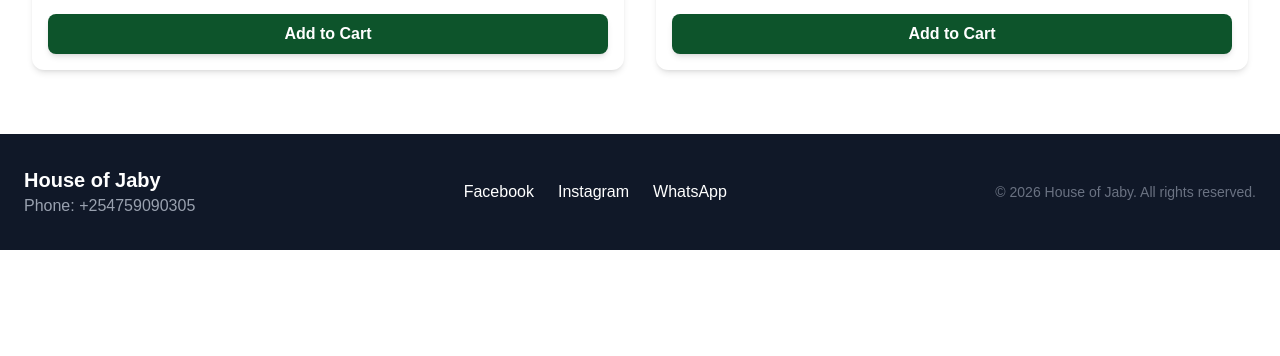
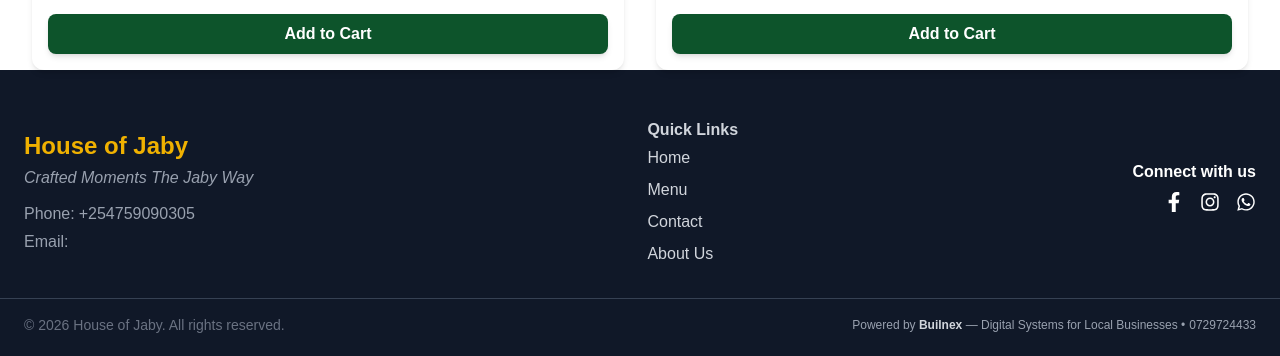
Before and after one commit to joek-yo/whatsapp-ordering-system, a Next.js app: page / in a window 1280 px wide. Shown: the part 2454-2810 px from the top of the page. Before the commit the page ends 2704 px from the top, so only its background shows below. Built offline with nearby package versions, Linux system fonts and the light colour scheme.

Commit message:
Launch version

```diff
--- a/src/app/components/Footer.tsx
+++ b/src/app/components/Footer.tsx
@@ -2,33 +2,92 @@
 
 import React from "react";
 import { getBusinessData } from "@/lib/getBusinessData";
+import { FaFacebookF, FaInstagram, FaWhatsapp } from "react-icons/fa";
 
 const Footer: React.FC = () => {
   const business = getBusinessData();
 
   return (
-    <footer className="bg-gray-900 text-white mt-16">
-      <div className="max-w-7xl mx-auto px-6 py-8 flex flex-col md:flex-row justify-between items-center">
+    <footer className="bg-gray-900 text-white pt-12 pb-6">
+      <div className="max-w-7xl mx-auto px-6 flex flex-col md:flex-row justify-between items-center gap-8">
 
-        {/* Business Info */}
-        <div className="mb-4 md:mb-0 text-center md:text-left">
-          <h3 className="text-xl font-bold">{business.name}</h3>
+        {/* Client Business Info + Slogan */}
+        <div className="flex flex-col items-center md:items-start text-center md:text-left">
+          <h3 className="text-2xl font-bold text-yellow-500 mb-1">{business.name}</h3>
+          <p className="text-gray-400 italic mb-3">Crafted Moments The Jaby Way</p>
+
+          <p className="text-gray-400 mb-1">
+            Phone:
+            <a href={`tel:${business.phone}`} className="hover:text-yellow-500 ml-1">
+              {business.phone}
+            </a>
+          </p>
+
           <p className="text-gray-400">
-            Phone: <a href={`tel:${business.phone}`} className="hover:text-yellow-500">{business.phone}</a>
+            Email:
+            <a
+              href={`mailto:${business.email}`}
+              className="hover:text-yellow-500 ml-1"
+            >
+              {business.email}
+            </a>
           </p>
         </div>
 
-        {/* Social Links */}
-        <div className="flex space-x-6">
-          <a href="#" className="hover:text-yellow-500 transition-colors">Facebook</a>
-          <a href="#" className="hover:text-yellow-500 transition-colors">Instagram</a>
-          <a href="#" className="hover:text-yellow-500 transition-colors">WhatsApp</a>
+        {/* Quick Links */}
+        <div className="flex flex-col space-y-2 text-gray-300">
+          <span className="font-semibold mb-1">Quick Links</span>
+          <a href="/" className="hover:text-yellow-500 transition">Home</a>
+          <a href="/menu" className="hover:text-yellow-500 transition">Menu</a>
+          <a href="/contact" className="hover:text-yellow-500 transition">Contact</a>
+          <a href="#" className="hover:text-yellow-500 transition">About Us</a>
         </div>
 
+        {/* Social Links */}
+        <div className="flex flex-col items-center md:items-end">
+          <span className="font-semibold mb-2">Connect with us</span>
+
+          <div className="flex space-x-4 mb-3">
+            <a href="#" className="hover:text-yellow-500 transition">
+              <FaFacebookF size={20} />
+            </a>
+
+            <a href="#" className="hover:text-yellow-500 transition">
+              <FaInstagram size={20} />
+            </a>
+
+            <a
+              href={`https://wa.me/${business.phone}`}
+              className="hover:text-yellow-500 transition"
+            >
+              <FaWhatsapp size={20} />
+            </a>
+          </div>
+        </div>
+      </div>
+
+      {/* Divider */}
+      <div className="border-t border-gray-700 mt-8"></div>
+
+      {/* Bottom section */}
+      <div className="mt-4 flex flex-col md:flex-row justify-between items-center text-gray-500 text-sm px-6 max-w-7xl mx-auto">
+
         {/* Copyright */}
-        <div className="mt-4 md:mt-0 text-gray-500 text-sm text-center md:text-right">
+        <span>
           &copy; {new Date().getFullYear()} {business.name}. All rights reserved.
-        </div>
+        </span>
+
+        {/* Builnex Credit */}
+        <span className="mt-2 md:mt-0 text-xs text-gray-400">
+          Powered by <span className="font-semibold text-gray-300">Builnex</span> —
+          Digital Systems for Local Businesses •
+          <a
+            href="tel:0729724433"
+            className="hover:text-yellow-500 ml-1"
+          >
+            0729724433
+          </a>
+        </span>
 
       </div>
     </footer>
```
